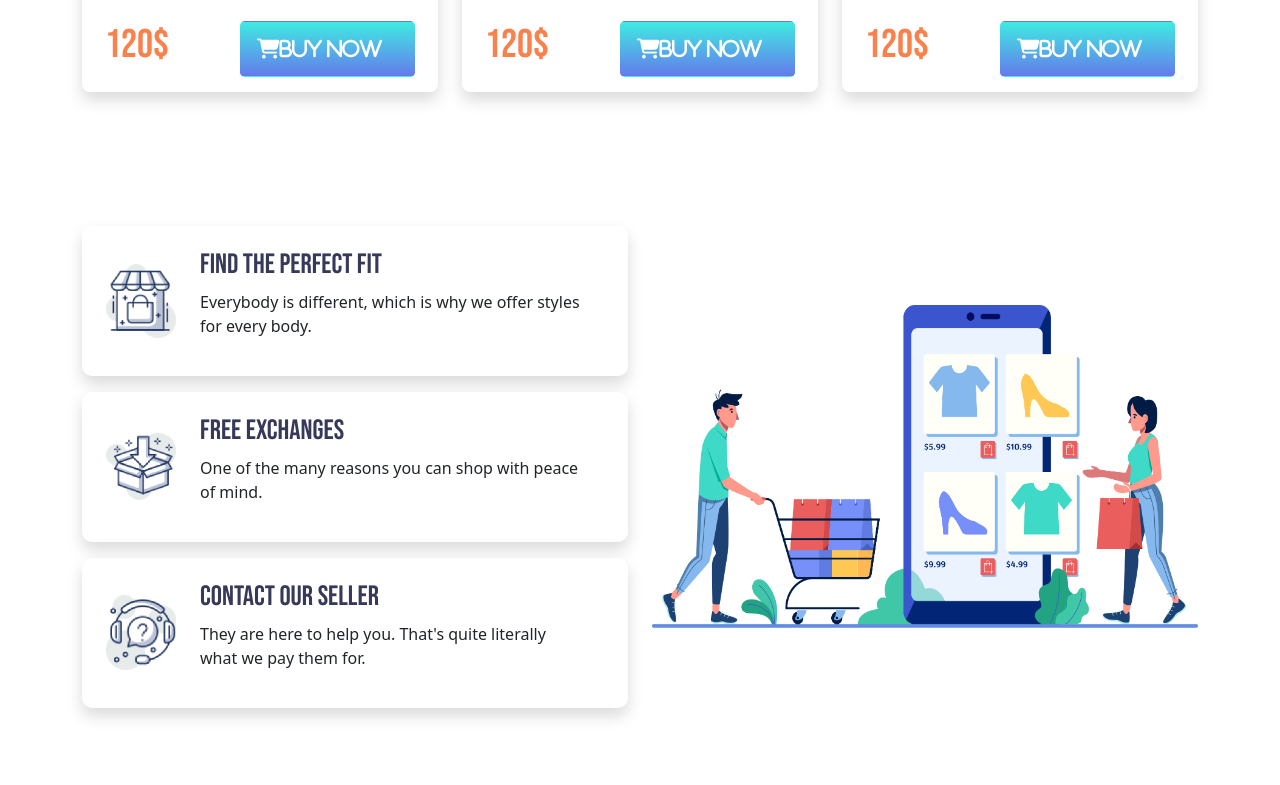
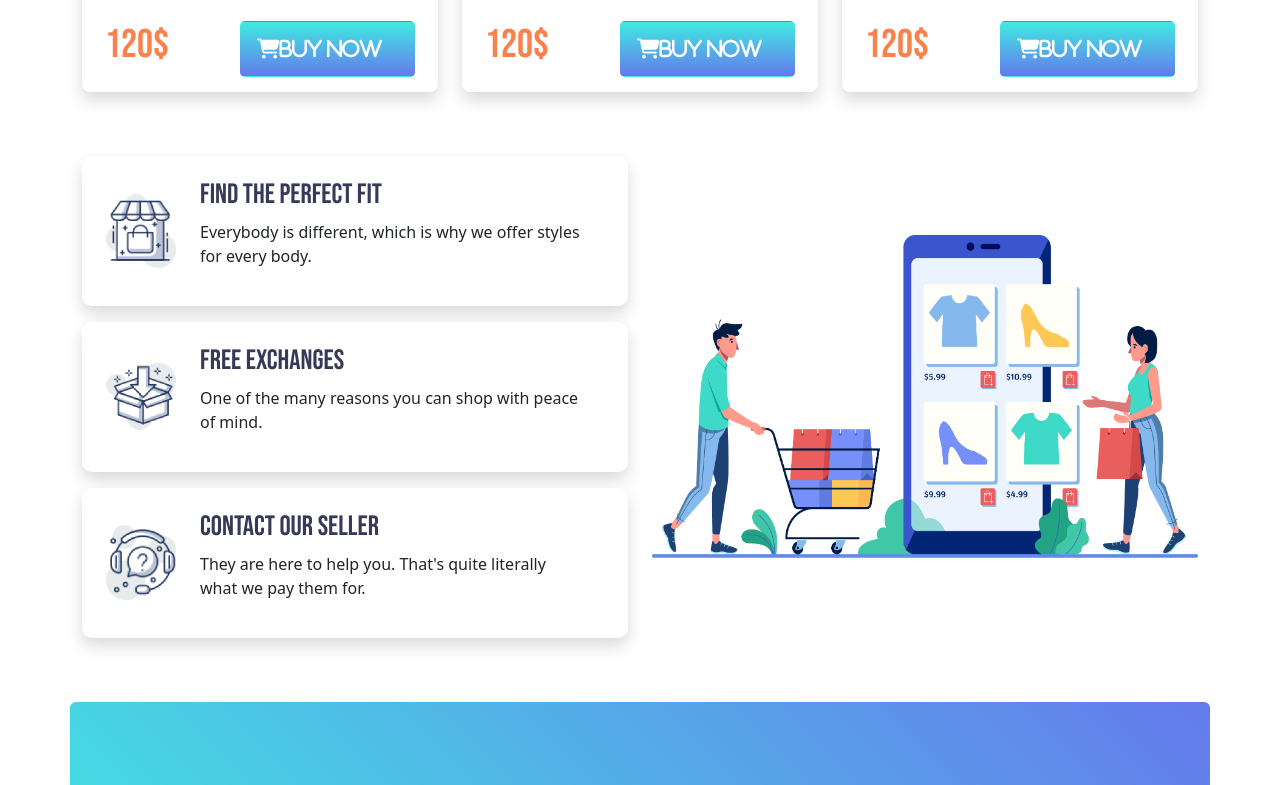
Before and after one commit to Erfana07/assignment2, a plain HTML site: page index.html in a window 1280 px wide. Shown: the part 1835-2620 px from the top of the page. Drawn offline with nearby package versions, Linux system fonts and the light colour scheme.

Commit message:
2nd update

```diff
--- a/style.css
+++ b/style.css
@@ -63,10 +63,11 @@ h1,h2,h4,h3,h5{
 .service-image img {
     width: 70px;
 }
-#last-portion{
+
+/* #last-portion{
    margin:20px;
     padding: 50px;
-}
+} */
 #subscribe{
     background-image: linear-gradient(45deg,#3febe2, #657aec);
     border-radius: 6px;
```
